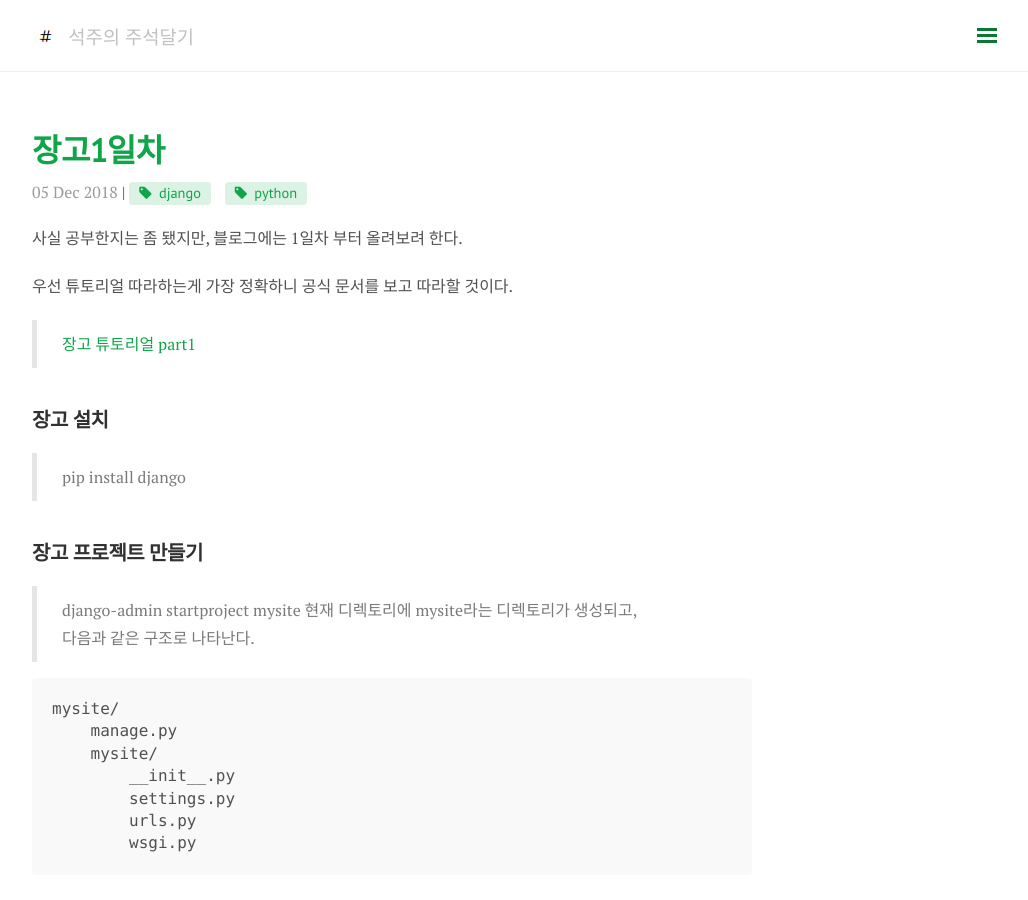
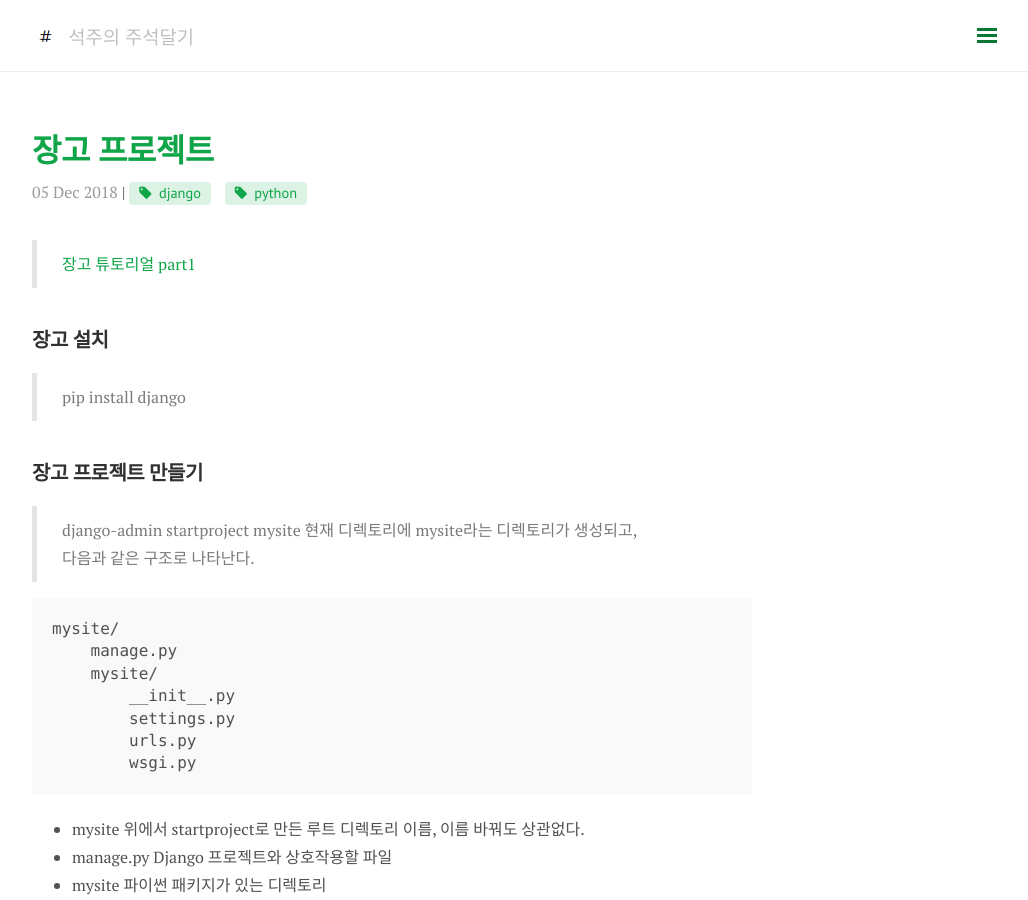
Before and after one commit to somefood/somefood.github.io, a Jekyll site: the page built from _posts/Django/2018-12-05-django1.md, in a window 1280 px wide and 900 px high. Shown: the whole window, without its empty margins (248-1276 px from the left). Built offline with Jekyll 4.4.1, drawn with Linux system fonts in a browser that asks for light colours; nearby versions of some CDN libraries; comment, search, counter and statistics services are not loaded.

Commit message:
Update 2018-12-05-django1.md

```diff
--- a/_posts/Django/2018-12-05-django1.md
+++ b/_posts/Django/2018-12-05-django1.md
@@ -1,14 +1,11 @@
 ---
 layout: post
-title: 장고1일차
+title: 장고 프로젝트
 category: Django
 tags: [django, python]
 comments: true
 ---
 
-사실 공부한지는 좀 됐지만, 블로그에는 1일차 부터 올려보려 한다.
-
-우선 튜토리얼 따라하는게 가장 정확하니 공식 문서를 보고 따라할 것이다.
 > [장고 튜토리얼 part1 ](https://docs.djangoproject.com/ko/2.1/intro/tutorial01/)
 
 ## 장고 설치
```
